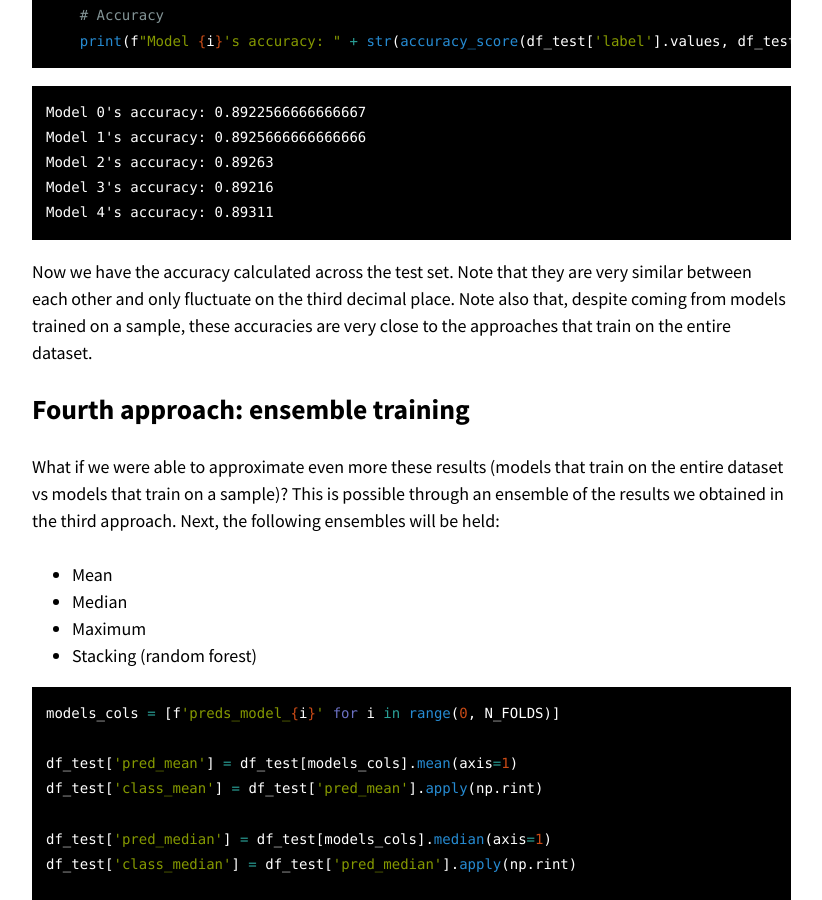
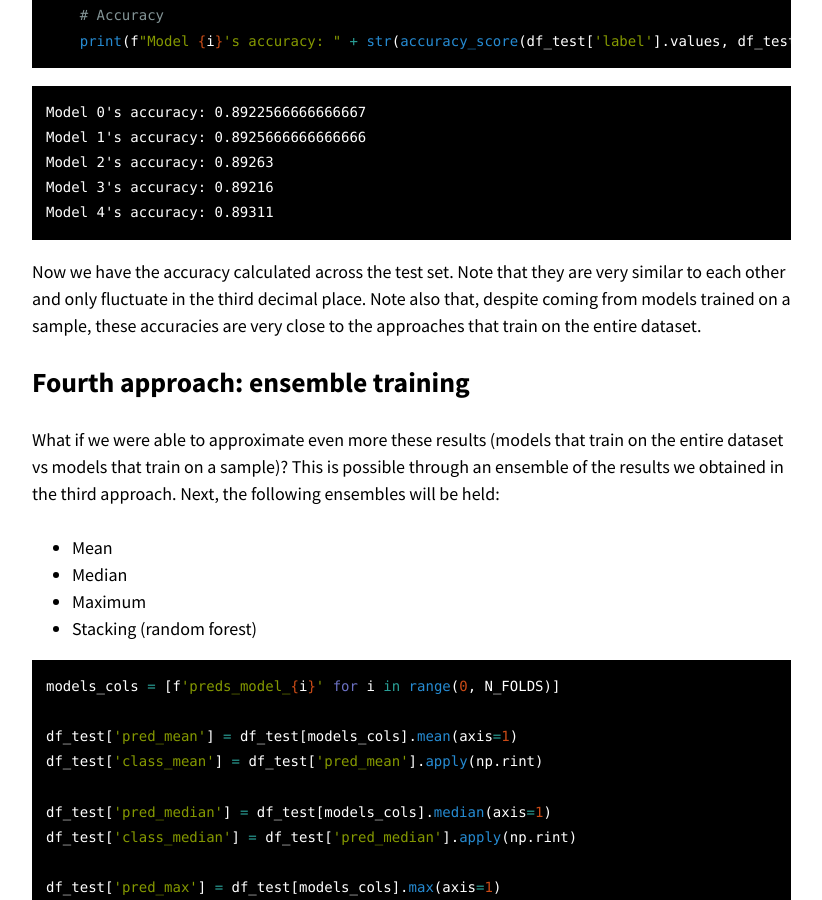
Before and after one commit to NeowayLabs/neowaylabs.github.io, a Jekyll site: the page built from _posts/2022-01-20-distributed-training-with-pyspark.md, in a window 1280 px wide and 900 px high, scrolled down 9483 px. Shown: the whole window, without its empty margins (343-1165 px from the left). Built offline with Jekyll 4.4.1, drawn with Linux system fonts in a browser that asks for light colours; nearby versions of some CDN libraries; comment, search, counter and statistics services are not loaded.

Commit message:
Update _posts/2022-01-20-distributed-training-with-pyspark.md
Co-authored-by: Luiz Felipe Manke <37818079+luizmanke@users.noreply.github.com>

```diff
--- a/_posts/2022-01-20-distributed-training-with-pyspark.md
+++ b/_posts/2022-01-20-distributed-training-with-pyspark.md
@@ -343,7 +343,7 @@ for i, model in enumerate(centralized_models):
     Model 3's accuracy: 0.89216
     Model 4's accuracy: 0.89311
 
-Now we have the accuracy calculated across the test set. Note that they are very similar between each other and only fluctuate on the third decimal place. Note also that, despite coming from models trained on a sample, these accuracies are very close to the approaches that train on the entire dataset.
+Now we have the accuracy calculated across the test set. Note that they are very similar to each other and only fluctuate in the third decimal place. Note also that, despite coming from models trained on a sample, these accuracies are very close to the approaches that train on the entire dataset.
 
 ## Fourth approach: ensemble training
 
```
